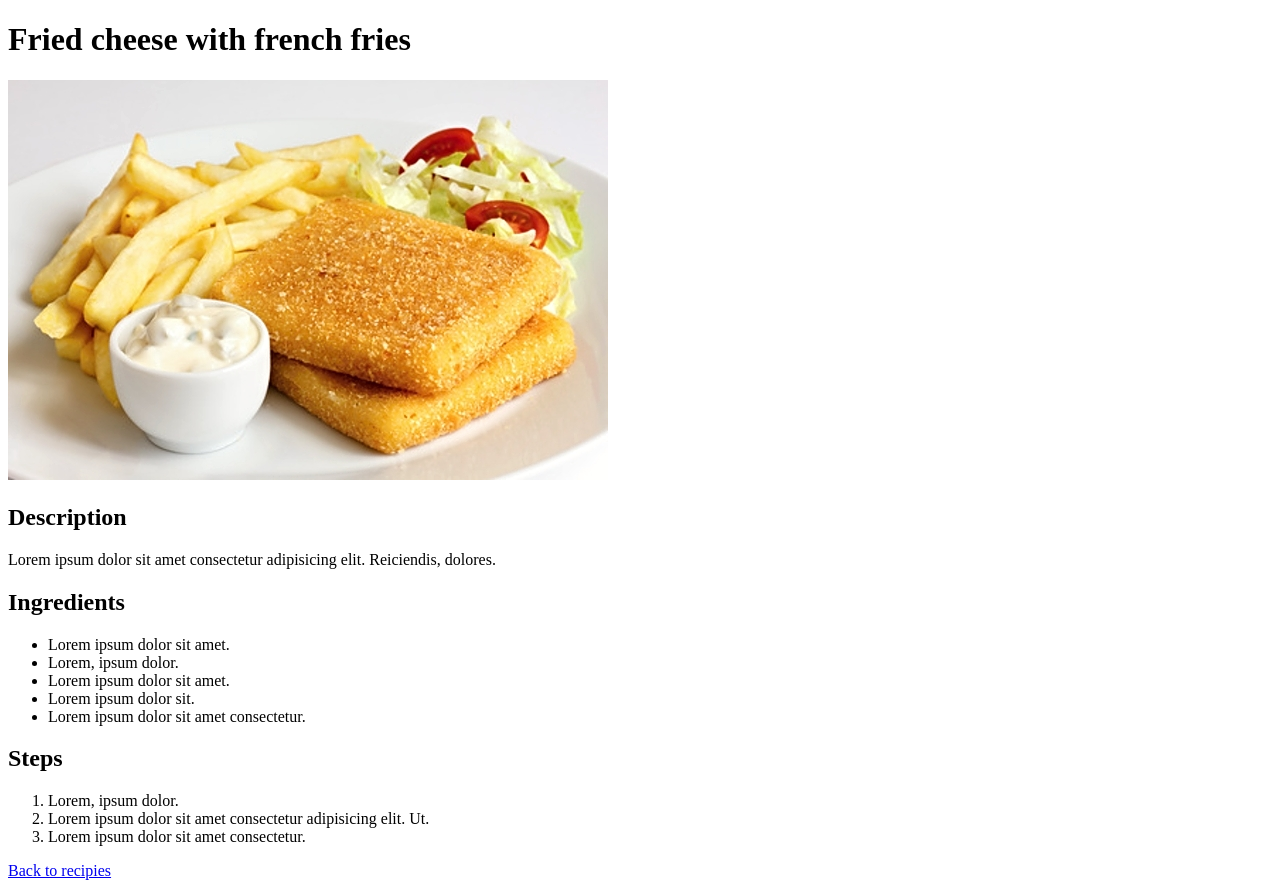
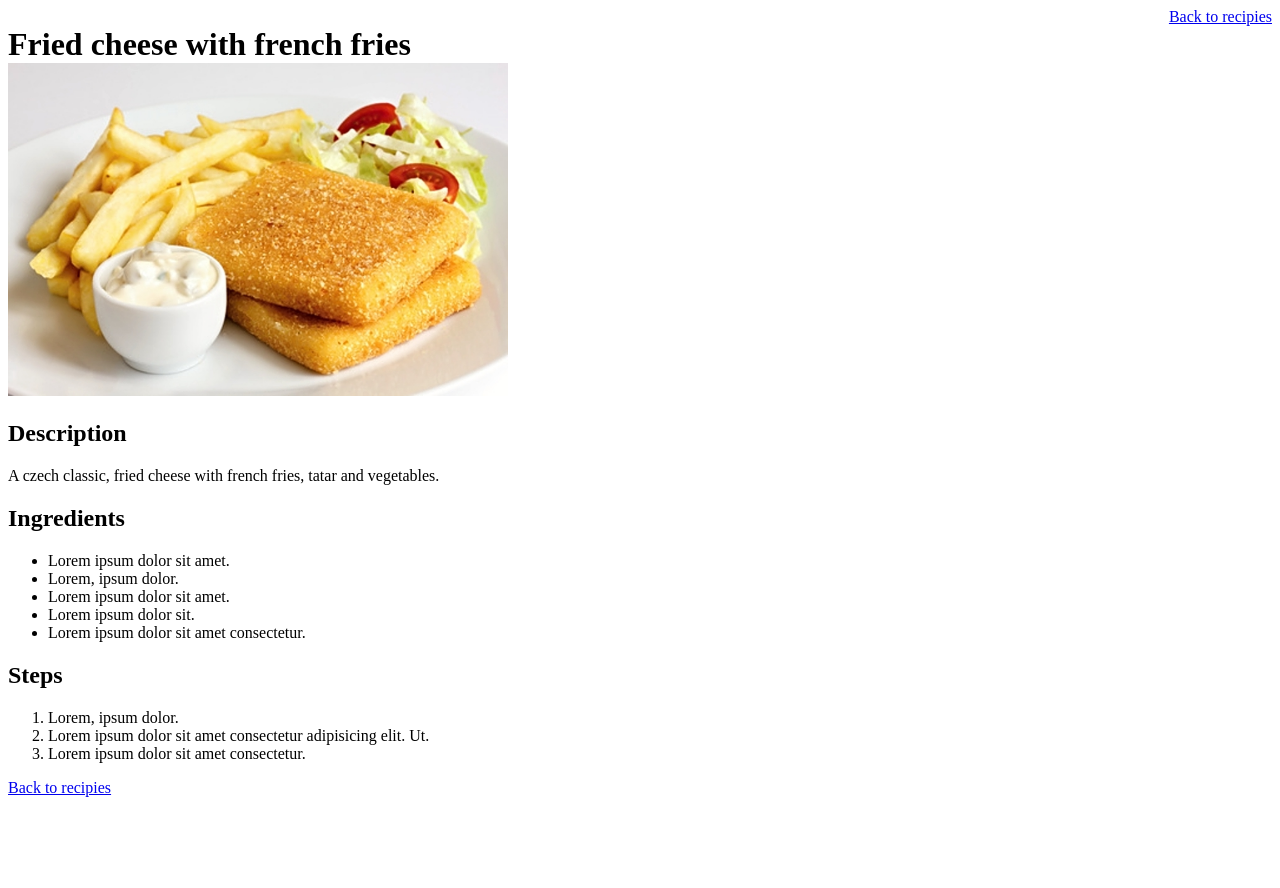
Before and after one commit to Pospec34/odin-recipes, a plain HTML site: page recipes/FriedCheese.html in a window 1280 px wide. After the commit the page ends 805 px from the top, so only its background shows below. Drawn offline with Linux system fonts and the light colour scheme.

Commit message:
Added some CSS changes.

```diff
--- a/recipes/FriedCheese.html
+++ b/recipes/FriedCheese.html
@@ -7,18 +7,30 @@
     <title>Document</title>
     <style>
       img {
-        max-width: 100vw;
-        max-height: 50vh;
+        width: 50%;
+        height: auto;
+        max-width: 500px;
+      }
+
+      h1 {
+        margin: 0;
+      }
+
+      div {
+        display: flex;
+        justify-content: flex-end;
       }
     </style>
   </head>
   <body>
+    <div>
+      <a href="../index.html">Back to recipies</a>
+    </div>
     <h1>Fried cheese with french fries</h1>
     <img src="../img/cheese.jpg" alt="Fried cheese with french fries" />
     <h2>Description</h2>
     <p>
-      Lorem ipsum dolor sit amet consectetur adipisicing elit. Reiciendis,
-      dolores.
+      A czech classic, fried cheese with french fries, tatar and vegetables.
     </p>
     <h2>Ingredients</h2>
     <ul>
```
Also changed, not shown: recipes/hamburger.html (+3 -2 lines), recipes/lasagna.html (+6 -6 lines).
